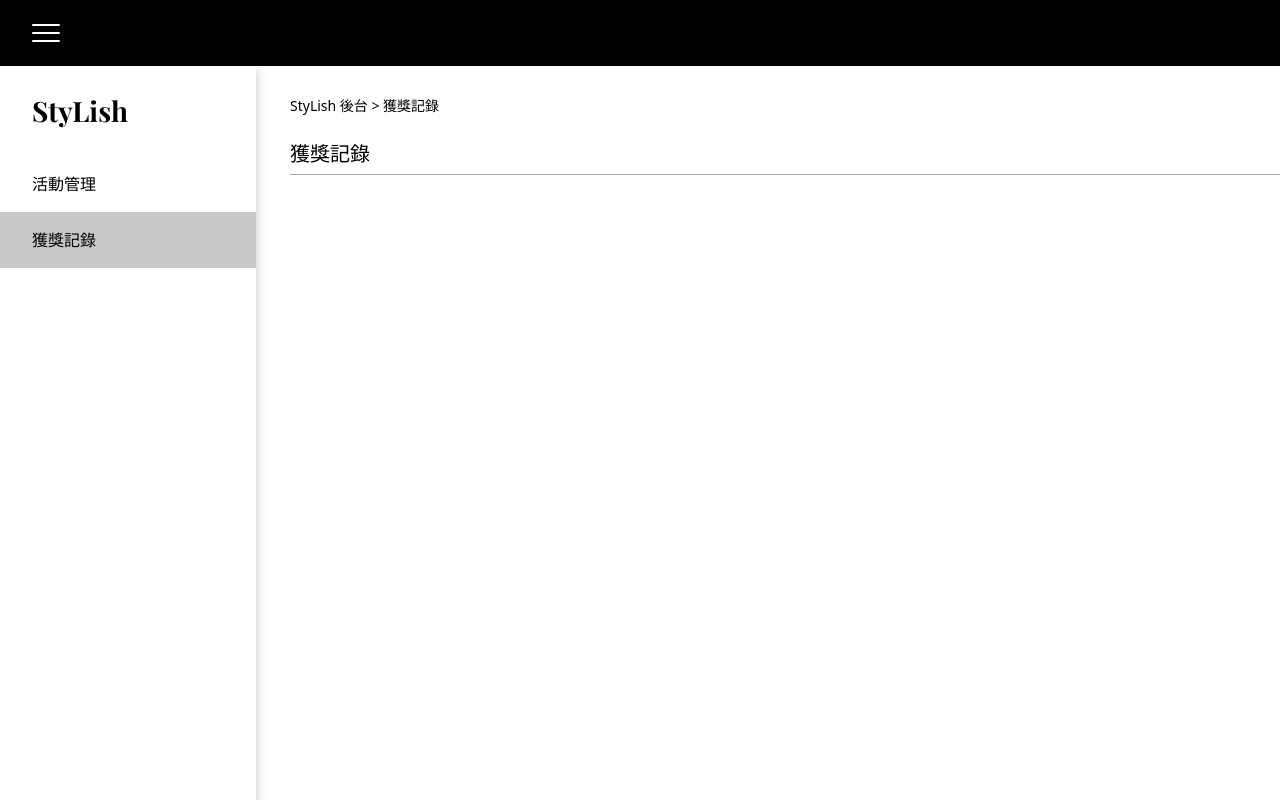
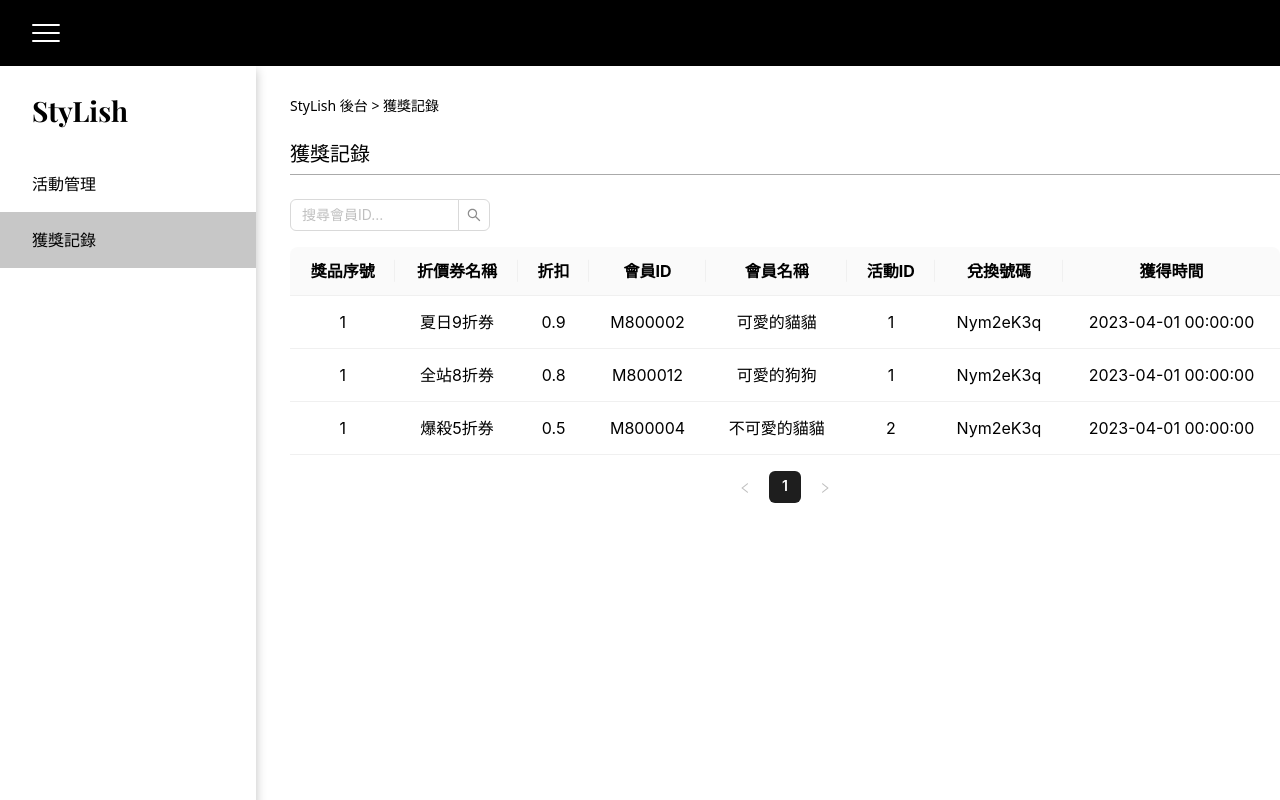
Before and after one commit to YuakaTL/stylish-lucky-draw, a Next.js app in the folder client/: page /admin/record in a window 1280 px wide. Built offline with nearby package versions, Linux system fonts and the light colour scheme; a web font is replaced by a local one.

Commit message:
feat: revised admin record page

```diff
--- a/client/src/pages/admin/record.js
+++ b/client/src/pages/admin/record.js
@@ -1,10 +1,137 @@
+import { useState } from "react";
+import { Table, Input } from "antd";
+
+const { Search } = Input;
+
+const columnStyle =
+  "font-montserrat font-bold text-base leading-4 text-center text-black";
+const dataStyle =
+  "font-montserrat font-normal text-center text-black text-base leading-5";
+
+const columns = [
+  {
+    title: <div className={columnStyle}>獎品序號</div>,
+    dataIndex: "獎品序號",
+    key: "獎品序號",
+    render: (text) => <div className={dataStyle}>{text}</div>,
+  },
+  {
+    title: <div className={columnStyle}>折價券名稱</div>,
+    dataIndex: "折價券名稱",
+    key: "折價券名稱",
+    render: (text) => <div className={dataStyle}>{text}</div>,
+  },
+  {
+    title: <div className={columnStyle}>折扣</div>,
+    dataIndex: "折扣",
+    key: "折扣",
+    render: (text) => <div className={dataStyle}>{text}</div>,
+  },
+  {
+    title: <div className={columnStyle}>會員ID</div>,
+    key: "會員ID",
+    dataIndex: "會員ID",
+    render: (text) => <div className={dataStyle}>{text}</div>,
+  },
+  {
+    title: <div className={columnStyle}>會員名稱</div>,
+    dataIndex: "會員名稱",
+    key: "會員名稱",
+    render: (text) => <div className={dataStyle}>{text}</div>,
+  },
+  {
+    title: <div className={columnStyle}>活動ID</div>,
+    dataIndex: "活動ID",
+    key: "活動ID",
+    render: (text) => <div className={dataStyle}>{text}</div>,
+  },
+  {
+    title: <div className={columnStyle}>兌換號碼</div>,
+    dataIndex: "兌換號碼",
+    key: "兌換號碼",
+    render: (text) => <div className={dataStyle}>{text}</div>,
+  },
+  {
+    title: <div className={columnStyle}>獲得時間</div>,
+    dataIndex: "獲得時間",
+    key: "獲得時間",
+    render: (text) => <div className={dataStyle}>{text}</div>,
+  },
+];
+
 export default function Record() {
+  const prizeData = [
+    {
+      key: "1",
+      獎品序號: 1,
+      折價券名稱: "夏日9折券",
+      折扣: 0.9,
+      會員ID: "M800002",
+      會員名稱: "可愛的貓貓",
+      活動ID: 1,
+      兌換號碼: "Nym2eK3q",
+      獲得時間: "2023-04-01 00:00:00",
+    },
+    {
+      key: "2",
+      獎品序號: 1,
+      折價券名稱: "全站8折券",
+      折扣: 0.8,
+      會員ID: "M800012",
+      會員名稱: "可愛的狗狗",
+      活動ID: 1,
+      兌換號碼: "Nym2eK3q",
+      獲得時間: "2023-04-01 00:00:00",
+    },
+    {
+      key: "3",
+      獎品序號: 1,
+      折價券名稱: "爆殺5折券",
+      折扣: 0.5,
+      會員ID: "M800004",
+      會員名稱: "不可愛的貓貓",
+      活動ID: 2,
+      兌換號碼: "Nym2eK3q",
+      獲得時間: "2023-04-01 00:00:00",
+    },
+  ];
+  const [data, setData] = useState(prizeData);
+  const [searchValue, setSearchValue] = useState("");
+
+  const handleSearch = (value) => {
+    if (value === "") {
+      setData(prizeData);
+    } else {
+      setSearchValue(value);
+      const filteredData = prizeData.filter((item) =>
+        item.會員ID.includes(value)
+      );
+      setData(filteredData);
+    }
+  };
+
   return (
     <div className="ml-[34px] mt-[30px]">
       <p className="text-sm">StyLish 後台 {">"} 獲獎記錄</p>
       <h2 className="mb-6 mt-6 border-b border-[#AAAAAA] pb-[6px] text-xl">
         獲獎記錄
       </h2>
+      <Search
+        placeholder="搜尋會員ID..."
+        allowClear
+        value={searchValue}
+        onChange={(e) => setSearchValue(e.target.value)}
+        onSearch={handleSearch}
+        style={{
+          width: 200,
+        }}
+      />
+      <Table
+        className="mt-4"
+        pagination={{ position: ["bottomCenter"] }}
+        columns={columns}
+        dataSource={data}
+      />
     </div>
   );
 }
```
Also changed, not shown: 1 other file (tests, documents, lock files or other folders).
